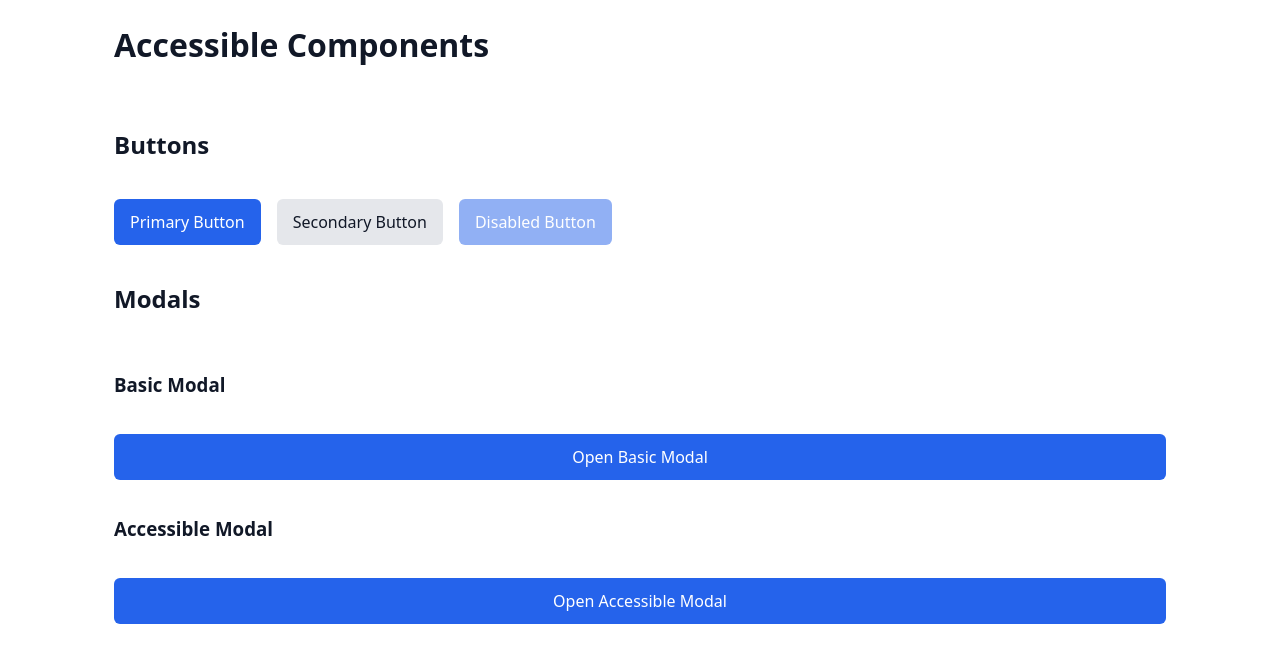
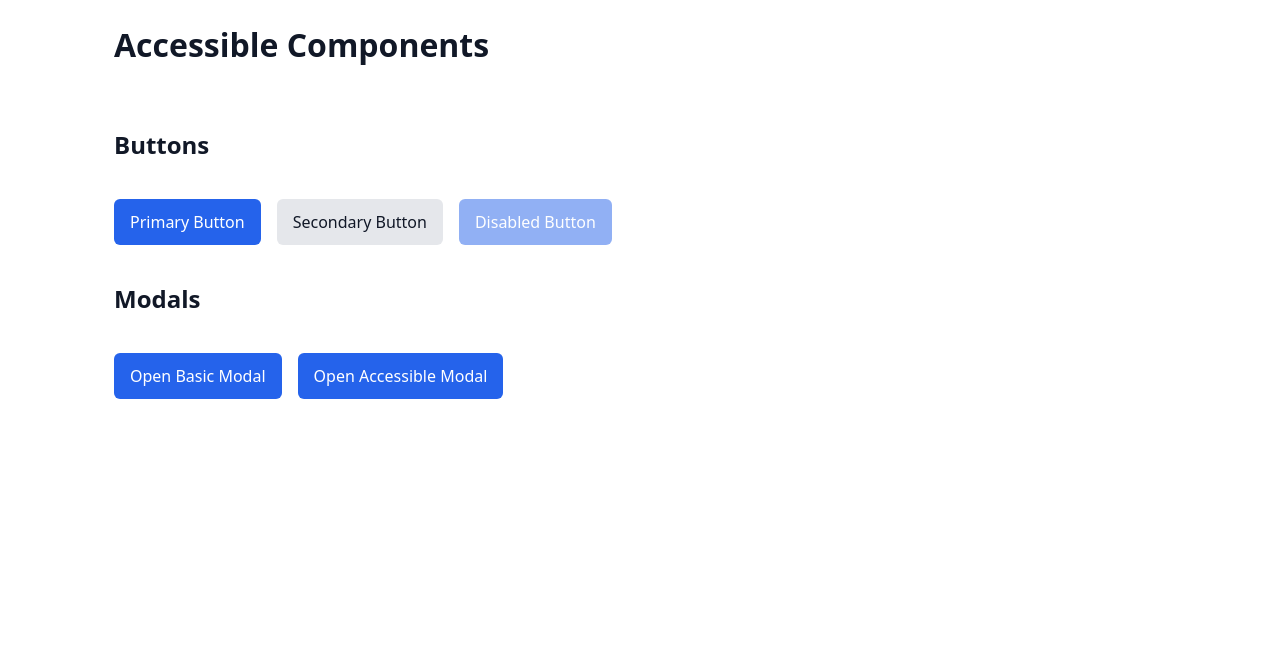
Before and after one commit to rpcorr/accessible-templates, a React (Vite) app: page / in a window 1280 px wide. Shown: the top 662 px of the page. Built offline with nearby package versions, Linux system fonts and the light colour scheme.

Commit message:
refactor(ui): adjust ModalExamples layout from stacked sections to row layout

```diff
--- a/src/examples/ModalExamples.tsx
+++ b/src/examples/ModalExamples.tsx
@@ -12,9 +12,8 @@ export function ModalExamples() {
     <section className="stack">
       <h2>Modals</h2>
 
-      <article className="stack">
-        <h3>Basic Modal</h3>
-
+      <article className="row">
+        {/* Basic Modal */}
         <Button onClick={() => setBasicModalOpen(true)}>
           Open Basic Modal
         </Button>
@@ -26,11 +25,8 @@ export function ModalExamples() {
         >
           <p>A simple modal with overlay click and Escape key support.</p>
         </BasicModal>
-      </article>
 
-      <article className="stack">
-        <h3>Accessible Modal</h3>
-
+        {/* Accessible Modal */}
         <Button ref={triggerRef} onClick={() => setaccessibleModalOpen(true)}>
           Open Accessible Modal
         </Button>
```
